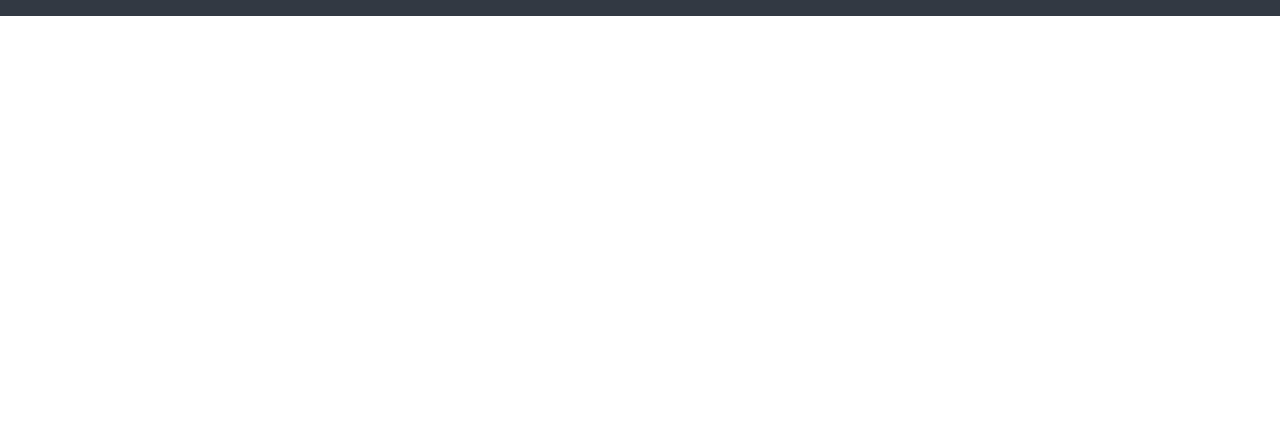
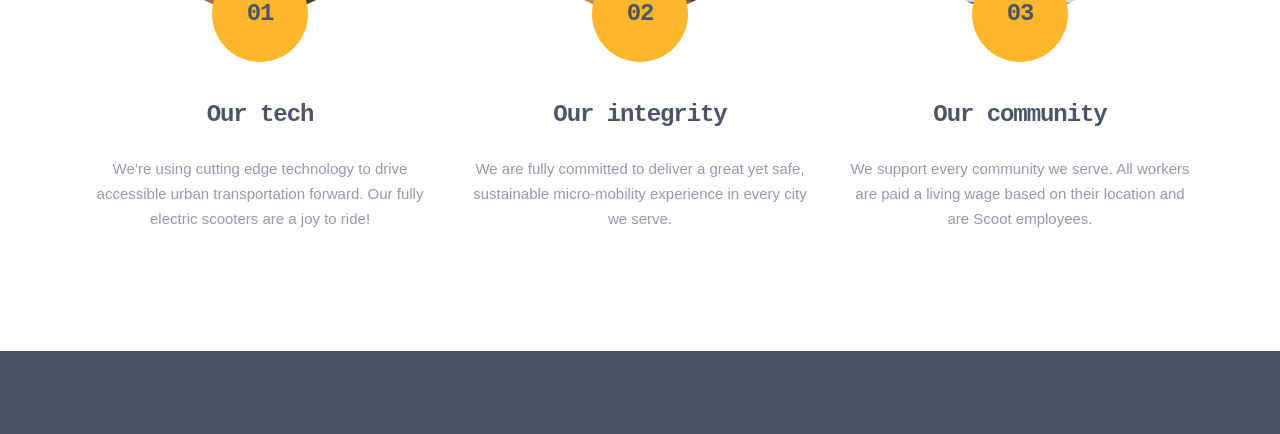
Before and after one commit to annaindistress/frontend-mentor-scoot-multi-page-website, a website built with Vite: page src/careers.html in a window 1280 px wide. Shown: the part 676-1110 px from the top of the page. Before the commit the page ends 800 px from the top, so only its background shows below. Built offline with nearby package versions, Linux system fonts and the light colour scheme; files whose address does not match are found by name; a web font is replaced by a local one.

Commit message:
Add values component

```diff
--- a/src/careers.html
+++ b/src/careers.html
@@ -44,6 +44,33 @@
         <div class="page-header__container">
           <h1 class="page-header__title">Careers</h1>
         </div>
+      </section>
+      <section class="values">
+        <h2 class="values__title">Why join us?</h2>
+        <ul class="values__list">
+          <li class="values__item values__item--tech">
+            <p class="values__subtitle">Our tech</p>
+            <p class="values__text">
+              We’re using cutting edge technology to drive accessible urban
+              transportation forward. Our fully electric scooters are a joy to
+              ride!
+            </p>
+          </li>
+          <li class="values__item values__item--integrity">
+            <p class="values__subtitle">Our integrity</p>
+            <p class="values__text">
+              We are fully committed to deliver a great yet safe, sustainable
+              micro-mobility experience in every city we serve.
+            </p>
+          </li>
+          <li class="values__item values__item--community">
+            <p class="values__subtitle">Our community</p>
+            <p class="values__text">
+              We support every community we serve. All workers are paid a living
+              wage based on their location and are Scoot employees.
+            </p>
+          </li>
+        </ul>
       </section>
     </main>
     <footer class="footer">
--- /dev/null
+++ b/src/styles/components/values.css
@@ -0,0 +1,124 @@
+.values {
+  width: calc(100% - 64px);
+  max-width: 460px;
+  margin-block-end: 145px;
+  margin-inline: auto;
+  text-align: center;
+}
+
+.values__title {
+  margin-block-start: 0;
+  margin-block-end: 64px;
+  font-family: 'Space Mono', monospace;
+  font-weight: 700;
+  font-size: 32px;
+  line-height: 1;
+  letter-spacing: -1.43px;
+  color: var(--dark-navy);
+}
+
+.values__list {
+  display: grid;
+  gap: 56px;
+  margin: 0;
+  padding: 0;
+  list-style: none;
+  counter-reset: values-counter;
+}
+
+.values__item {
+  position: relative;
+  padding-block-start: 304px;
+  counter-increment: values-counter;
+}
+
+.values__item::before,
+.values__item::after {
+  position: absolute;
+  display: block;
+  border-radius: 50%;
+}
+
+.values__item::before {
+  content: '';
+  inset-block-start: 0;
+  inset-inline-start: calc(50% - 120px);
+  width: 240px;
+  height: 240px;
+  background-repeat: no-repeat;
+  overflow: hidden;
+}
+
+.values__item::after {
+  content: "0" counter(values-counter);
+  inset-block-start: 192px;
+  inset-inline-start: calc(50% - 48px);
+  display: flex;
+  justify-content: center;
+  align-items: center;
+  width: 96px;
+  height: 96px;
+  font-family: 'Space Mono', monospace;
+  font-weight: 700;
+  font-size: 24px;
+  letter-spacing: -1.07px;
+  color: var(--dark-navy);
+  background-color: var(--yellow);
+}
+
+.values__item--tech::before {
+  background-image: url('/images/our-tech.jpg');
+}
+
+.values__item--integrity::before {
+  background-image: url('/images/our-integrity.jpg');
+}
+
+.values__item--community::before {
+  background-image: url('/images/our-community.jpg');
+}
+
+.values__subtitle {
+  margin-block-start: 0;
+  margin-block-end: 27px;
+  font-family: 'Space Mono', monospace;
+  font-weight: 700;
+  font-size: 24px;
+  line-height: 1.17;
+  letter-spacing: -1.07px;
+  color: var(--dark-navy);
+}
+
+.values__text {
+  margin-block: 0;
+}
+
+@media (min-width: 768px) {
+
+  .values {
+    margin-block-end: 120px;
+  }
+
+  .values__title {
+    margin-block-end: 105px;
+    font-size: 48px;
+    letter-spacing: -2.14px;
+  }
+}
+
+@media (min-width: 1200px) {
+
+  .values {
+    max-width: none;
+  }
+
+  .values__list {
+    grid-template-columns: repeat(3, 350px);
+    gap: 30px;
+    justify-content: center;
+  }
+
+  .values__item {
+    padding-block-start: 327px;
+  }
+}
--- a/src/styles/style.css
+++ b/src/styles/style.css
@@ -8,6 +8,7 @@
 @import './components/navigation.css';
 @import './components/page-header.css';
 @import './components/manual.css';
+@import './components/values.css';
 @import './components/footer.css';
 
 :root {
```
Also changed, not shown: src/about.html (+27 -0 lines), src/public/images/our-community.jpg (added), src/public/images/our-integrity.jpg (added), src/public/images/our-tech.jpg (added).
